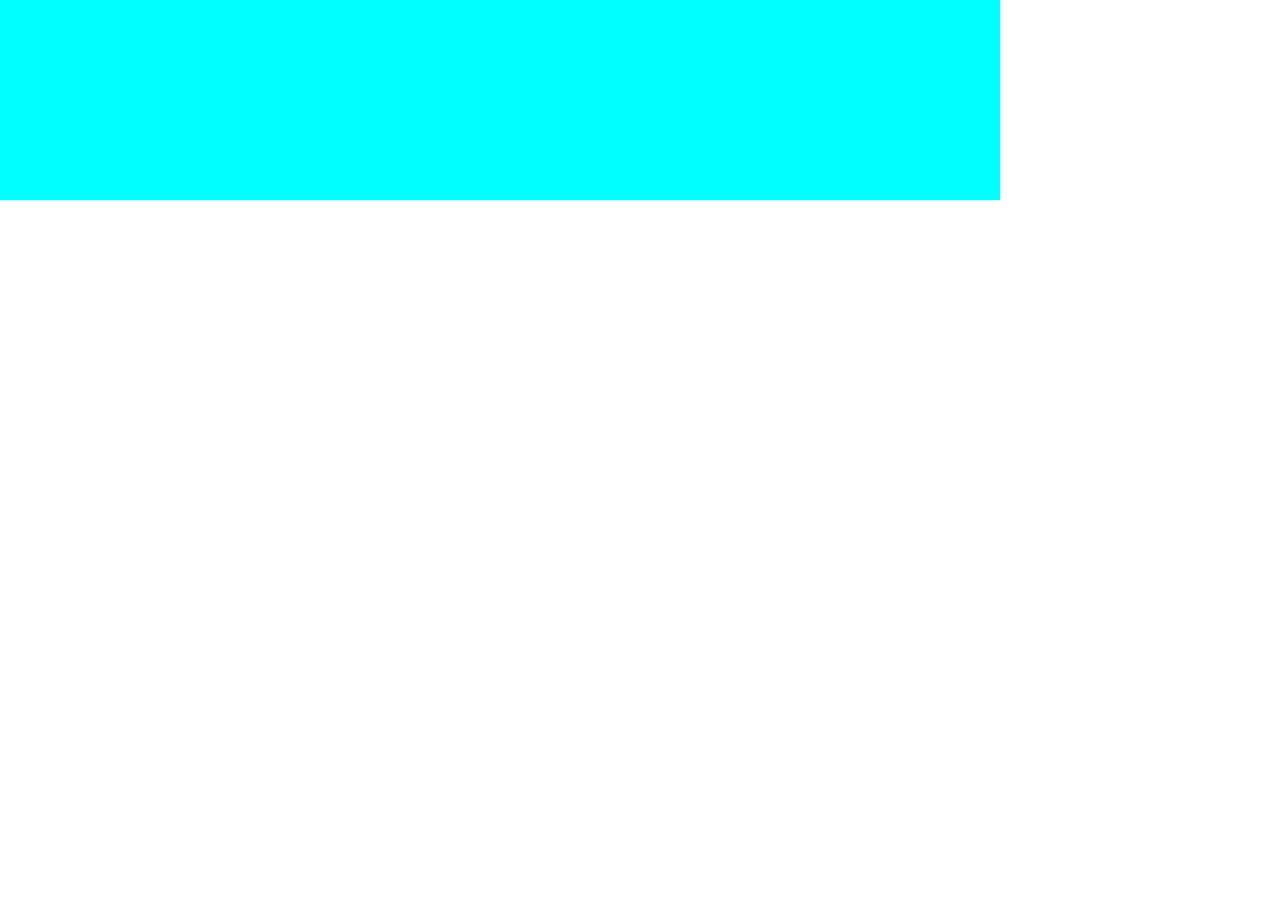
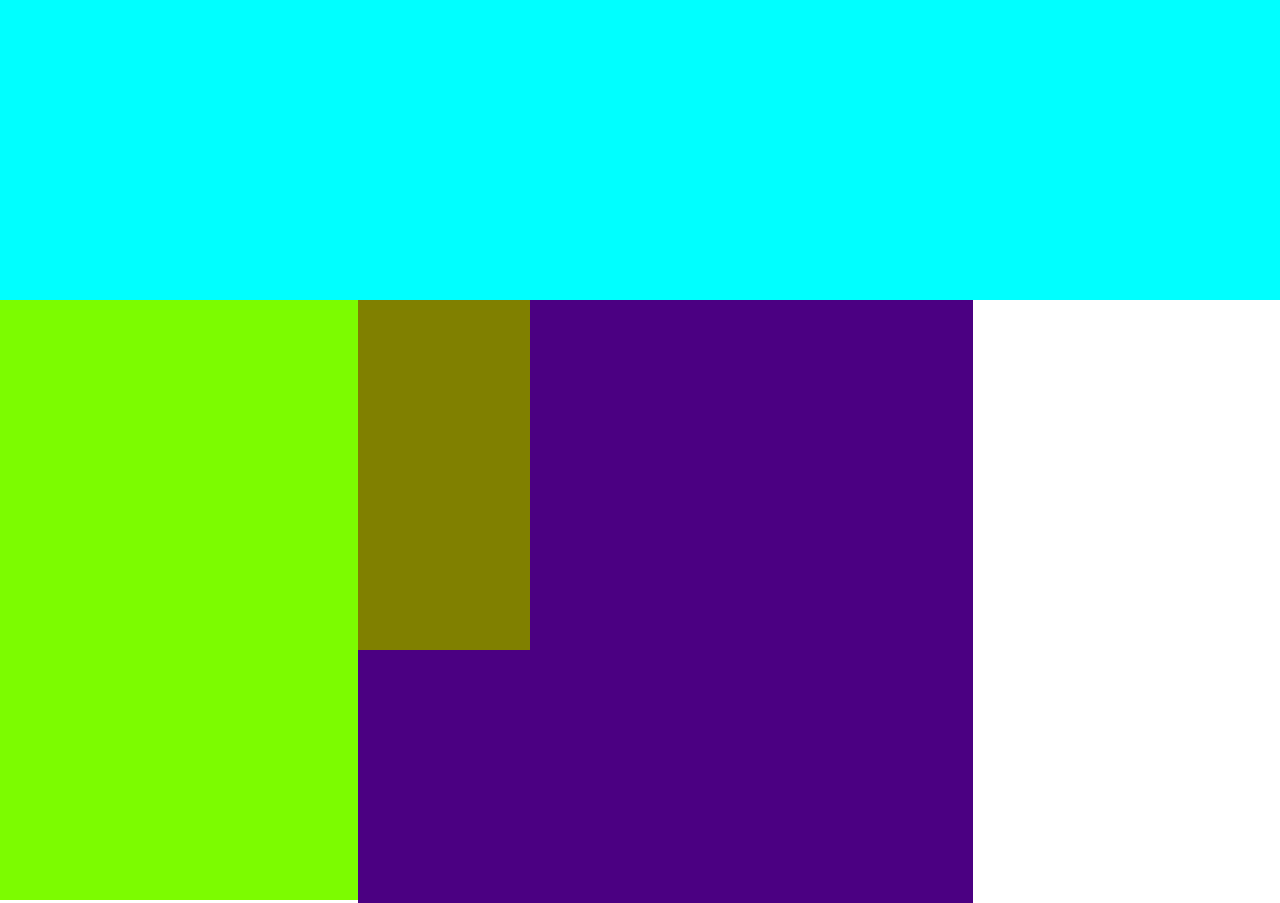
Before and after one commit to Maurospinosi/htmlcss-struttura-wp, a plain HTML site: page index.html in a window 1280 px wide. Shown: the top 903 px of the page. Before the commit the page ends 800 px from the top, so only its background shows below. Drawn offline with Linux system fonts and the light colour scheme.

Commit message:
parte del main

```diff
--- a/css/style.css
+++ b/css/style.css
@@ -5,7 +5,28 @@
 }
 header{
   background-color: rgb(0,255,255);
-  height: 200px;
-  width: 1000px;
-
+  height: 300px;
 }
+main::after{
+  clear: both;
+  content: "";
+  display: block;
+}
+.left{
+  float: left;
+  background-color: #7cfc00;
+  height: 600px;
+  width: 28%;
+}
+.right-top{
+  float: left;
+  background-color: #808000	;
+  width: 28%;
+  height: 350px;
+}
+section{
+  float: left;
+  background-color:#4b0082;
+  height: 850px;
+  width: 48%;
+}
--- a/index.html
+++ b/index.html
@@ -7,10 +7,33 @@
   </head>
   <body>
   <!-- rettangolo ciano -->
-    <header>
+   <header>
 
-    </header>
+   </header>
   <!-- /rettangolo ciano -->
+
+
+    <main>
+        <!-- rettangolo verde -->
+          <aside class="left">
+          </aside>
+        <!-- /rettangolo verde -->
+
+        <!-- rettangolo centrale indaco -->
+          <section
+          </section>
+        <!-- /rettangolo centrale indaco -->
+
+
+          <aside class="right-top">
+          </aside>
+
+      </main>
+
+
+
+
+
 
 
   </body>
```
